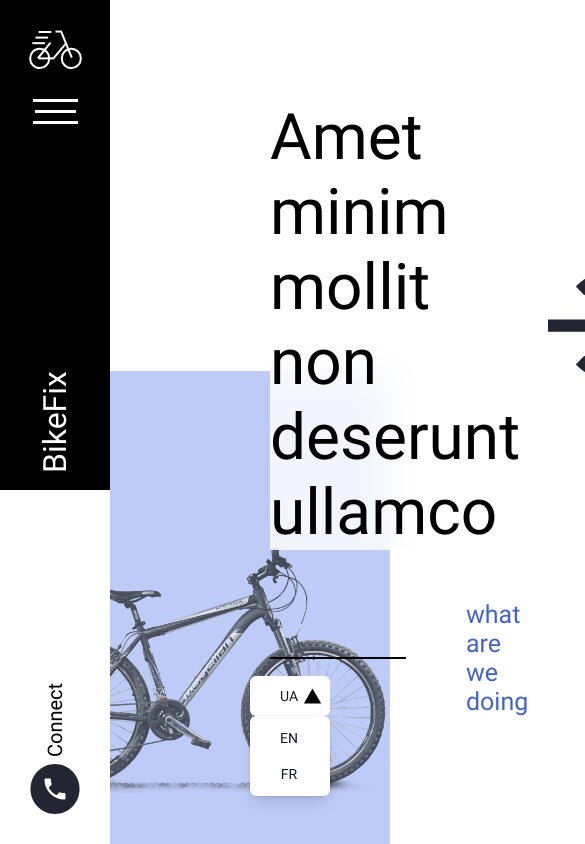
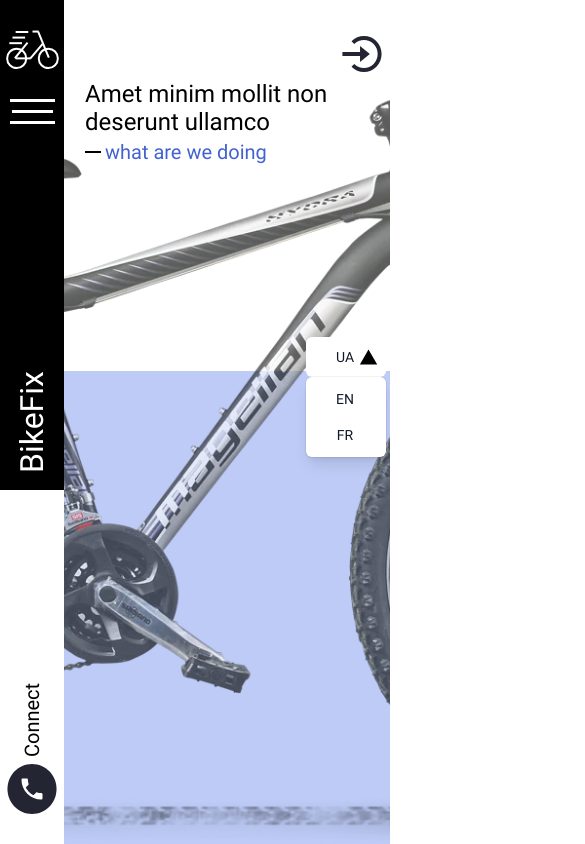
Before and after one commit to F1reMonster/bikefix, a website: page src/index.html in a window 390 px wide. Shown: the top 844 px of the page, 585 px wide, since content can reach past the window. Drawn offline with nearby package versions, Linux system fonts and the light colour scheme; files that its build step writes are made by us from their sources.

Commit message:
main page

```diff
--- a/src/css/style.scss
+++ b/src/css/style.scss
@@ -1,5 +1,5 @@
+@import "fonts";
 @import "tailwind";
-@import "fonts";
 @import "components/global";
 @import "components/menu";
 
--- a/src/html/components/_header.html
+++ b/src/html/components/_header.html
@@ -1,6 +1,6 @@
-<header class="absolute top-[2.5rem] right-[20rem] z-[11]">
-	<div class="header__menu">
-		<ul class="flex gap-[11rem]">
+<header class="absolute top-[2.5rem] right-[20rem] z-[11] xlg:right-[3.75rem]">
+	<div class="header__menu sm:hidden">
+		<ul class="flex gap-[11rem] xlg:gap-[3.125rem]">
 			<li class="text-[1.125rem]"><a href="#" class="">Benefits</a></li>
 			<li class="text-[1.125rem]"><a href="#" class="">About us</a></li>
 			<li class="text-[1.125rem]"><a href="#" class="">Tariffs</a></li>
--- a/src/html/components/_language-switcher.html
+++ b/src/html/components/_language-switcher.html
@@ -1,4 +1,4 @@
-<div class="lang-swither absolute bottom-0 right-[3.75rem]">
+<div class="lang-swither absolute top-[39vh] right-[3.75rem] sm:right-[1.875rem] smm:right-1">
 	<!-- <label id="listbox-label" class="block text-sm font-medium leading-6 text-gray-900">Assigned to</label> -->
 	<div class="relative mt-2 w-[5rem]">
 		<button type="button" class="focus:ring-indigo-500 relative w-full cursor-default rounded-md bg-white py-2 pl-1 pr-1.5 text-left text-gray-900 focus:outline-none focus:ring-2 sm:text-sm sm:leading-6" aria-haspopup="listbox" aria-expanded="true" aria-labelledby="listbox-label">
--- a/src/html/components/_menu.html
+++ b/src/html/components/_menu.html
@@ -1,4 +1,4 @@
-<aside id="menu" class="menu absolute top-0 left-0 z-[999] flex h-full w-[10.625rem] flex-col duration-300 ease-out lg:w-[6.875rem]">
+<aside id="menu" class="menu absolute top-0 left-0 z-[999] flex h-full w-[10.625rem] flex-col duration-300 ease-out lg:w-[6.875rem] sm:w-[4rem]">
 	<div class="menu__top relative flex h-[58%] w-full flex-col items-center bg-black py-[1.875rem]">
 		<div class="menu__icon flex flex-col items-center">
 			<div class="menu__icon-bike duration-300 ease-out">
--- a/src/index.html
+++ b/src/index.html
@@ -4,42 +4,43 @@
 		@@include('html/components/_head.html', {title: "Main page"})
 	</head>
 
-	<body class="relative h-full w-full">
-		<div>
-
-		</div>
+	<body class="relative h-full w-full overflow-clip">
 		<!-- header -->
 		@@include('html/components/_header.html')
 		<!--  ./header-->
 
-		<main class="relative flex h-full w-full flex-col before:absolute before:top-0 before:left-0 before:z-[-1] before:h-[44%] before:w-full before:bg-white after:absolute after:bottom-0 after:left-0 after:z-[-1] after:h-[56%] after:w-full after:bg-perano">
+		<main class="relative flex h-full w-full flex-col before:absolute before:left-0 before:top-0 before:z-[-1] before:h-[44%] before:w-full before:bg-white after:absolute after:bottom-0 after:left-0 after:z-[-1] after:h-[56%] after:w-full after:bg-perano">
 			<!-- menu -->
 			@@include('html/components/_menu.html')
 			<!-- ./menu -->
 
-			<div class="container relative z-10 min-h-[44%] pl-[16.875rem] pr-[3.75rem] pt-[6.25rem]">
-				<div class="flex items-center justify-between gap-[1rem]">
-					<h1 class="max-w-[50rem] bg-white/80 text-[4rem] leading-[4.6875rem] backdrop-blur-[1.25rem]">Amet minim mollit non deserunt ullamco</h1>
-					<button class="group relative">
-						<svg width="144" height="147" viewBox="0 0 144 147" fill="none" xmlns="http://www.w3.org/2000/svg">
+			<div class="container relative z-10 min-h-[44%] pl-[16.875rem] pr-[3.75rem] pt-[6.25rem] lg:pl-[9.375rem] sm:pl-[5.3125rem] sm:pt-[5rem]">
+				<div class="flex items-start justify-between gap-[1rem]">
+					<h1 class="max-w-[50rem] bg-white/80 text-[4rem] leading-[117%] backdrop-blur-[1.25rem] lg:text-[3rem] md:text-[2rem] smm:text-[1.5rem]">Amet minim mollit non deserunt ullamco</h1>
+
+					<!-- login button -->
+					<button class="login group relative sm:absolute sm:top-[1.875rem] bg-white/50 backdrop-blur-[1.25rem] sm:right-[1.875rem] smm:right-1 rounded-[50%]">
+						<svg class="xlg:h-[6.25rem] xlg:w-[6.25rem] sm:h-[3rem] sm:w-[3rem]" width="144" height="147" viewBox="0 0 144 147" fill="none" xmlns="http://www.w3.org/2000/svg">
 							<path class="duration-300 ease-out group-hover:translate-x-1" d="M65.9878 98L95.9878 73.5L65.9878 49V67.375H11.9878V79.625H65.9878V98Z" fill="#232532" />
 							<path d="M77.9941 18.3689C70.8992 18.3488 63.871 19.766 57.3165 22.5385C50.7621 25.311 44.8117 29.3837 39.8101 34.5205L48.2941 43.1812C56.2261 35.084 66.7741 30.6189 77.9941 30.6189C89.2141 30.6189 99.7621 35.084 107.694 43.1812C115.626 51.2785 120 62.0462 120 73.5C120 84.9537 115.626 95.7215 107.694 103.819C99.7621 111.916 89.2141 116.381 77.9941 116.381C66.7741 116.381 56.2261 111.916 48.2941 103.819L39.8101 112.479C50.0041 122.892 63.5641 128.631 77.9941 128.631C92.424 128.631 105.984 122.892 116.178 112.479C126.378 102.073 132 88.2306 132 73.5C132 58.7694 126.378 44.9269 116.178 34.5205C111.176 29.3837 105.226 25.311 98.6716 22.5385C92.1171 19.766 85.0889 18.3488 77.9941 18.3689Z" fill="#232532" />
 						</svg>
-						<p class="absolute left-[50%] origin-top-left translate-x-[35%] rotate-[90deg] text-[20px]">Log in</p>
+						<p class="absolute left-[50%] origin-top-left translate-x-[35%] rotate-[90deg] whitespace-nowrap text-[20px] sm:hidden">Log in</p>
 					</button>
+					<!-- ./login button -->
 				</div>
 
-				<p class="relative mt-[50px] pl-[196px] text-[1.5625rem] text-indigo before:absolute before:left-0 before:top-[50%] before:h-[0.125rem] before:w-[8.5rem] before:translate-y-[-50%] before:bg-black">what are we doing</p>
+				<p class="relative mt-[3.125rem] pl-[12.25rem] text-[1.5625rem] text-indigo before:absolute before:left-0 before:top-[50%] before:h-[0.125rem] before:w-[8.5rem] before:translate-y-[-50%] before:bg-black md:before:w-[5rem] md:pl-[6.25rem] md:mt-1 smm:text-[1.25rem] smm:before:w-[1rem] smm:pl-5"><span class="backdrop-blur-[1.25rem] bg-white/80">what are we doing</span></p>
 
 				<!-- language switcher -->
 				@@include('html/components/_language-switcher.html')
 				<!-- ./language switcher -->
 			</div>
-			<div class="absolute bottom-[50px] left-[50%] max-h-[54.125rem] w-full max-w-[75rem] translate-x-[-50%] opacity-[0.66] mx-h860:max-w-[62.5rem] mx-h648:max-w-[50rem] mn-h992:max-w-[84.375rem]">
+			<div class="absolute bottom-[50px] left-[50%] max-h-[54.125rem] w-full max-w-[75rem] translate-x-[-50%] opacity-[0.66] xxlg:max-w-[59.375rem] mx-h860:max-w-[62.5rem] mx-h648:max-w-[50rem] mn-h992:max-w-[84.375rem] md:hidden">
 				<figure v-lazyload class="simg h-full w-full" background="">
-					<img class="simg-lazy fade-in" decoding="async" src="img/bike.webp" alt="bike" />
+					<img class="simg-lazy fade-in object-cover" decoding="async" src="img/bike.webp" alt="bike" />
 				</figure>
 			</div>
+			<div class="hidden md:block md:absolute md:inset-0 md:bg-bg-bike md:bg-center md:bg-cover md:bg-no-repeat md:opacity-[0.66]"></div>
 		</main>
 
 		<script src="./js/app.js"></script>
--- a/tailwind.config.js
+++ b/tailwind.config.js
@@ -20,6 +20,8 @@ module.exports = {
 	darkMode: "media", // or 'media' or 'class'
 	theme: {
 		screens: {
+			xxlg: {max: "90rem"}, // 1440
+			xlg: {max: "75rem"}, // 1200
 			lg: { max: "62rem" }, // 992
 			md: { max: "48rem" }, // 768
 			mdd: { max: "35.9375rem" }, // 757
@@ -55,6 +57,9 @@ module.exports = {
 			fontFamily: {
 				roboto: ["Roboto"],
 			},
+			backgroundImage: {
+				'bg-bike' : "url('../img/bike.webp')",
+			}
 		},
 	},
 	variants: {
```
